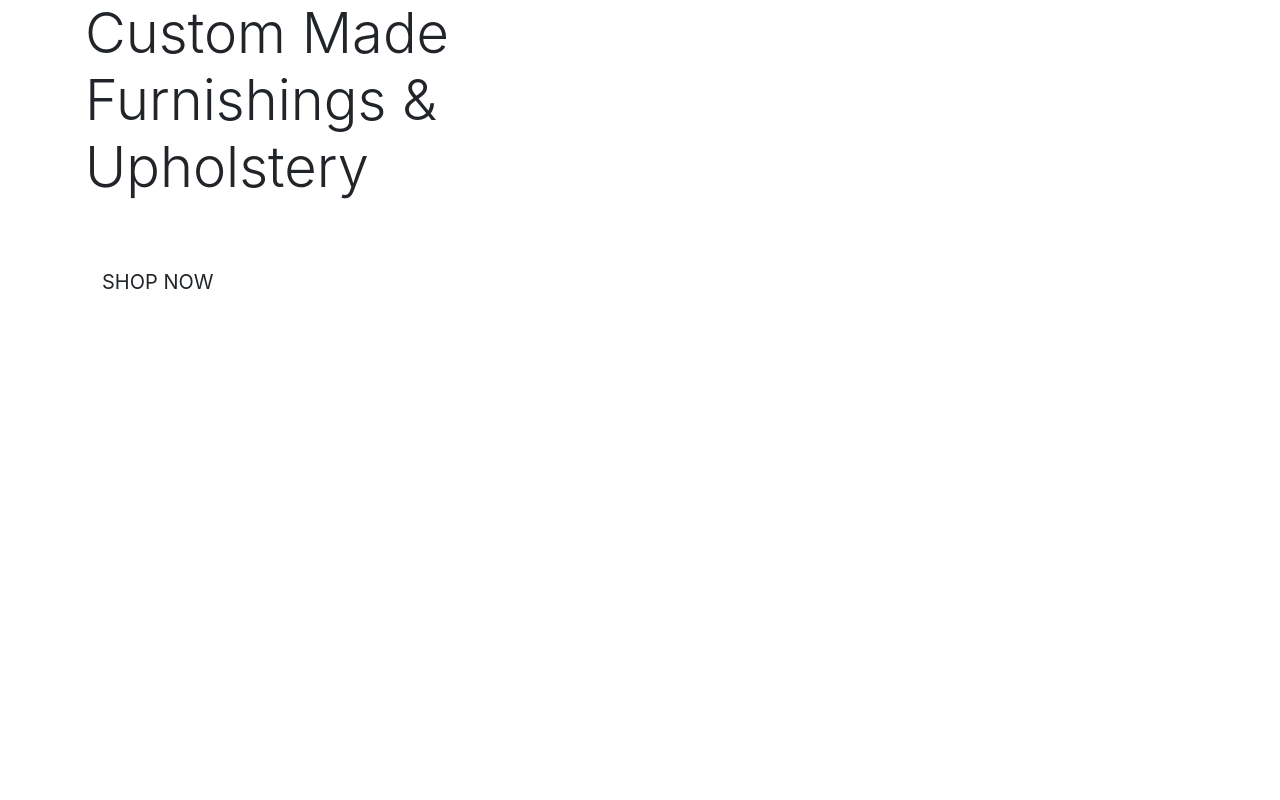
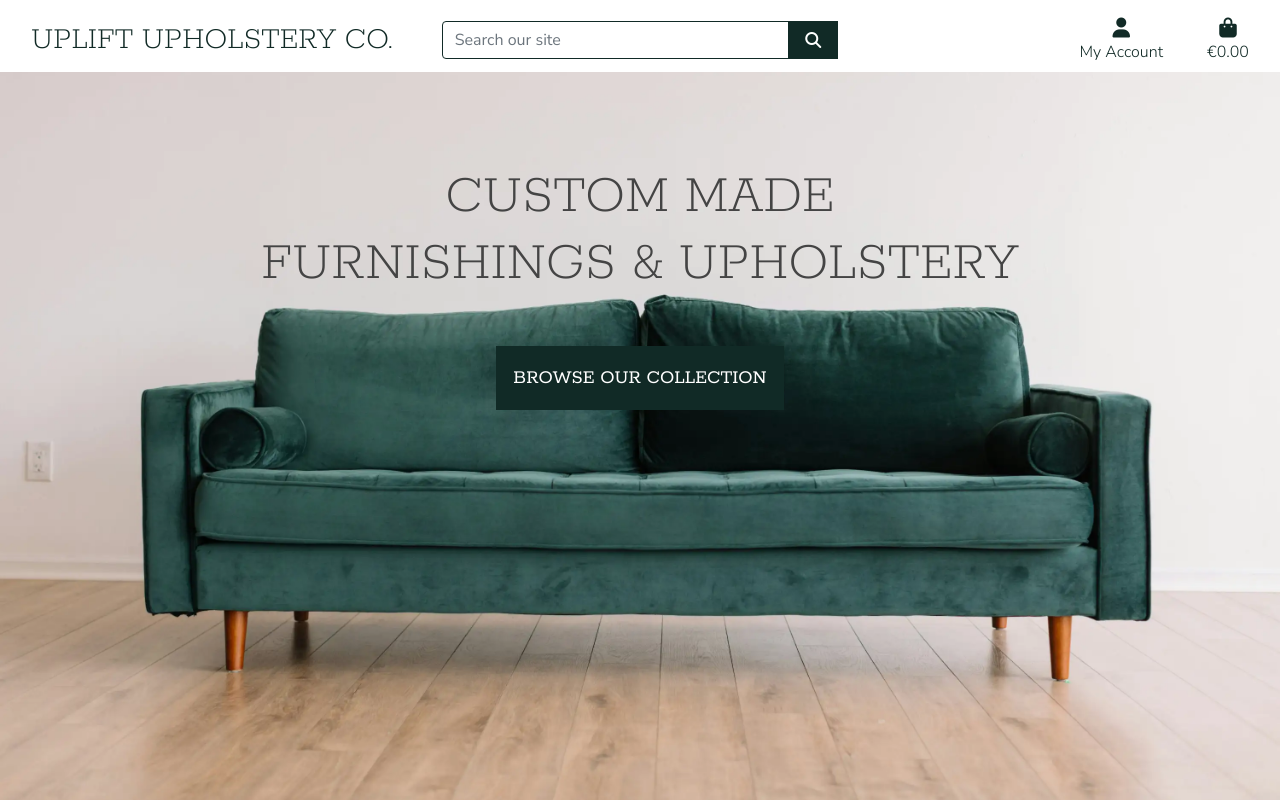
Before and after one commit to bristlebird/uplift-upholstery-co, a Django app: page / in a window 1280 px wide. Run offline with Django 3.2, Linux system fonts and the light colour scheme; some libraries are stand-ins or nearby versions.

Commit message:
add some home page content & styles

```diff
--- a/home/templates/home/index.html
+++ b/home/templates/home/index.html
@@ -11,11 +11,11 @@
 
 {% block content %}
     <div class="container h-100">
-        <div class="row h-100">
-            <div class="col-7 col-md-6 my-auto">
-                <h1 class="display-4 logo-font">Custom Made Furnishings &amp; Upholstery</h1>
+        <div class="row">
+            <div class="col-12 my-auto text-center">
+                <h1 class="display-4 logo-font">Custom Made <br>Furnishings &amp; Upholstery</h1>
                 <div class="my-5">
-                    <h2><a href="" class="shop-now-button btn btn-lg rounded-0 text-uppercase py-3">Shop Now</a></h2>
+                    <h2><a href="" class="shop-now-button btn btn-lg rounded-0 text-uppercase py-3">Browse Our Collection</a></h2>
                 </div>
             </div>
         </div>
--- /dev/null
+++ b/static/css/base.css
@@ -0,0 +1,101 @@
+html {
+    height: 100%;
+}
+
+body {
+    --timber-green: #112A26;
+    --dark: var(--timber-green);
+    background: url('/media/phillip-goldsberry-fZuleEfeA1Q-unsplash.webp') no-repeat center center fixed;
+    background-size: cover;
+    height: calc(100vh - 164px);
+    color: #444;
+    font-family: "Nunito Sans", serif;
+    font-optical-sizing: auto;
+    font-weight: 300;
+    font-style: normal;
+    font-variation-settings:
+        "wdth" 100,
+        "YTLC" 500;
+}
+
+/* TYPOGRAPHY */
+h1, h2, h3, h4, h5 {
+    font-family: "Rokkitt", serif;
+    font-optical-sizing: auto;
+    font-weight: 700;
+    font-style: normal;
+    text-transform: uppercase;
+}
+
+/* from Bulma */
+.icon {
+    align-items: center;
+    display: inline-flex;
+    justify-content: center;
+    height: 1.5rem;
+    width: 1.5rem;
+}
+
+.logo-font {
+    text-transform: uppercase;
+    font-weight: 200;
+}
+
+.main-logo-link {
+    width: fit-content;
+}
+
+/* BUTTON MODIFIERS */
+.shop-now-button {
+    background: var(--dark);
+    color: white;
+    min-width: 260px;
+}
+
+.btn-dark {
+    background: var(--dark);
+    color: white;
+}
+
+.shop-now-button:hover,
+.shop-now-button:active,
+.shop-now-button:focus,
+.btn-dark:hover,
+.btn-dark:active,
+.btn-dark:focus {
+    background: var(--dark);
+    color: white;
+}
+
+
+.text-dark {
+    color: var(--dark) !important;
+}
+
+.border-dark {
+    border: 1px solid var(--dark) !important;
+}
+
+/* -------------------------------- Media Queries */
+
+/* Slightly larger container on xl screens */
+@media (min-width: 1200px) {
+  .container {
+    max-width: 80%;
+  }
+}
+
+/* fixed top navbar only on medium and up */
+@media (min-width: 992px) {
+    .fixed-top-desktop-only {
+        position: fixed;
+        top: 0;
+        right: 0;
+        left: 0;
+        z-index: 1030;
+    }
+
+    .header-container {
+        padding-top: 164px;
+    }
+}
--- a/templates/base.html
+++ b/templates/base.html
@@ -16,12 +16,17 @@
 
     {% block corecss %}
         <link rel="stylesheet" href="https://stackpath.bootstrapcdn.com/bootstrap/4.4.1/css/bootstrap.min.css" integrity="sha384-Vkoo8x4CGsO3+Hhxv8T/Q5PaXtkKtu6ug5TOeNV6gBiFeWPGFN9MuhOf23Q9Ifjh" crossorigin="anonymous">
+        <link rel="preconnect" href="https://fonts.googleapis.com">
+        <link rel="preconnect" href="https://fonts.gstatic.com" crossorigin>
+        <link href="https://fonts.googleapis.com/css2?family=Nunito+Sans:ital,opsz,wght@0,6..12,200..1000;1,6..12,200..1000&family=Rokkitt:ital,wght@0,100..900;1,100..900&display=swap" rel="stylesheet">
+        <link rel="stylesheet" href="{% static 'css/base.css' %}">
     {% endblock %}
 
     {% block extra_css %}
     {% endblock %}
 
     {% block corejs %}
+        <script src="https://kit.fontawesome.com/21e2a13a45.js" crossorigin="anonymous"></script>
         <script src="https://cdn.jsdelivr.net/npm/jquery@3.5.1/dist/jquery.min.js" integrity="sha256-9/aliU8dGd2tb6OSsuzixeV4y/faTqgFtohetphbbj0=" crossorigin="anonymous"></script>
         <script src="https://cdn.jsdelivr.net/npm/popper.js@1.16.1/dist/umd/popper.min.js" integrity="sha384-9/reFTGAW83EW2RDu2S0VKaIzap3H66lZH81PoYlFhbGU+6BZp6G7niu735Sk7lN" crossorigin="anonymous"></script>
         <script src="https://cdn.jsdelivr.net/npm/bootstrap@4.6.2/dist/js/bootstrap.min.js" integrity="sha384-+sLIOodYLS7CIrQpBjl+C7nPvqq+FbNUBDunl/OZv93DB7Ln/533i8e/mZXLi/P+" crossorigin="anonymous"></script>
@@ -33,7 +38,67 @@
     <title>Uplift Upholstery Co. {% block extra_title %}{% endblock %}</title>
   </head>
   <body>
-    <header class="container-fluid fixed-top"></header>
+    <header class="container-fluid fixed-top">
+        <div id="topnav" class="row bg-white pt-lg-2 d-none d-lg-flex">
+            <div class="col-12 col-lg-4 my-auto py-1 py-lg-0 text-center text-lg-left">
+                <a href="{% url 'home' %}" class="nav-link main-logo-link">
+                    <h2 class="logo-font my-0 text-dark">Uplift Upholstery Co.</h2>
+                </a>
+            </div>
+            <div class="col-12 col-lg-4 my-auto py-1 py-lg-0">
+                <form method="GET" action="">
+                    <div class="input-group w-100">
+                        <input class="form-control border border-dark rounded-6" type="text" name="q" placeholder="Search our site">
+                        <div class="input-group-append">
+                            <button class="form-control btn btn-dark border border-dark rounded-0" type="submit">
+                                <span class="icon">
+                                    <i class="fas fa-search"></i>
+                                </span>
+                            </button>
+                        </div>
+                    </div>
+                </form>
+            </div>
+            <div class="col-12 col-lg-4 my-auto py-1 py-lg-0">
+                <ul class="list-inline list-unstyled text-center text-lg-right my-0">
+                    <li class="list-inline-item dropdown">
+                        <a class="text-dark nav-link" href="#" id="user-options" data-toggle="dropdown" aria-haspopup="true" aria-expanded="false">
+                            <div class="text-center">
+                                <div><i class="fas fa-user fa-lg"></i></div>
+                                <p class="my-0">My Account</p>
+                            </div>
+                        </a>
+                        <div class="dropdown-menu border-0" aria-labelledby="user-options">
+                            {% if request.user.is_authenticated %}
+                                {% if request.user.is_superuser %}
+                                    <a href="" class="dropdown-item">Product Management</a>
+                                {% endif %}
+                                <a href="" class="dropdown-item">My Profile</a>
+                                <a href="{% url 'account_logout' %}" class="dropdown-item">Logout</a>
+                            {% else %}
+                                <a href="{% url 'account_signup' %}" class="dropdown-item">Register</a>
+                                <a href="{% url 'account_login' %}" class="dropdown-item">Login</a>
+                            {% endif %}
+                        </div>
+                    </li>
+                    <li class="list-inline-item">
+                        <a class="{% if grand_total %}text-info font-weight-bold{% else %}text-dark{% endif %} nav-link" href="">
+                            <div class="text-center">
+                                <div><i class="fas fa-shopping-bag fa-lg"></i></div>
+                                <p class="my-0">
+                                    {% if grand_total %}
+                                        &euro;{{ grand_total|floatformat:2 }}
+                                    {% else %}
+                                        &euro;0.00
+                                    {% endif %}
+                                </p>
+                            </div>
+                        </a>
+                    </li>
+                </ul>
+            </div>
+        </div>
+    </header>
 
     {% if messages %}
         <div class="message-container"></div>
--- a/uplift_upholstery/settings.py
+++ b/uplift_upholstery/settings.py
@@ -149,6 +149,10 @@ USE_TZ = True
 # https://docs.djangoproject.com/en/3.2/howto/static-files/
 
 STATIC_URL = '/static/'
+STATICFILES_DIRS = (os.path.join(BASE_DIR, 'static'),)
+
+MEDIA_URL = '/media/'
+MEDIA_ROOT = os.path.join(BASE_DIR, 'media')
 
 # Default primary key field type
 # https://docs.djangoproject.com/en/3.2/ref/settings/#default-auto-field
--- a/uplift_upholstery/urls.py
+++ b/uplift_upholstery/urls.py
@@ -15,9 +15,11 @@ Including another URLconf
 """
 from django.contrib import admin
 from django.urls import path, include
+from django.conf import settings
+from django.conf.urls.static import static
 
 urlpatterns = [
     path('admin/', admin.site.urls),
     path('accounts/', include('allauth.urls')),
     path('', include('home.urls')),
-]
+] + static(settings.MEDIA_URL, document_root=settings.MEDIA_ROOT)
```
Also changed, not shown: media/phillip-goldsberry-fZuleEfeA1Q-unsplash.webp (added).
